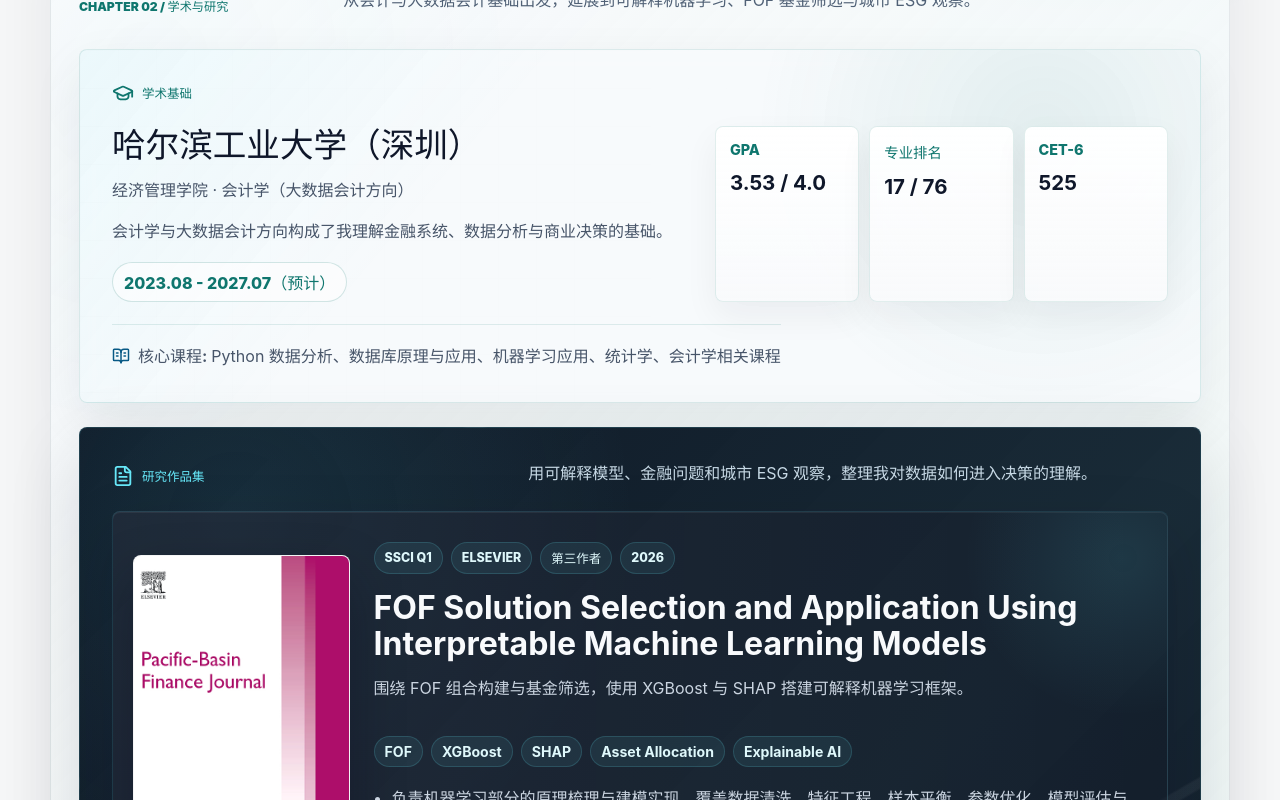
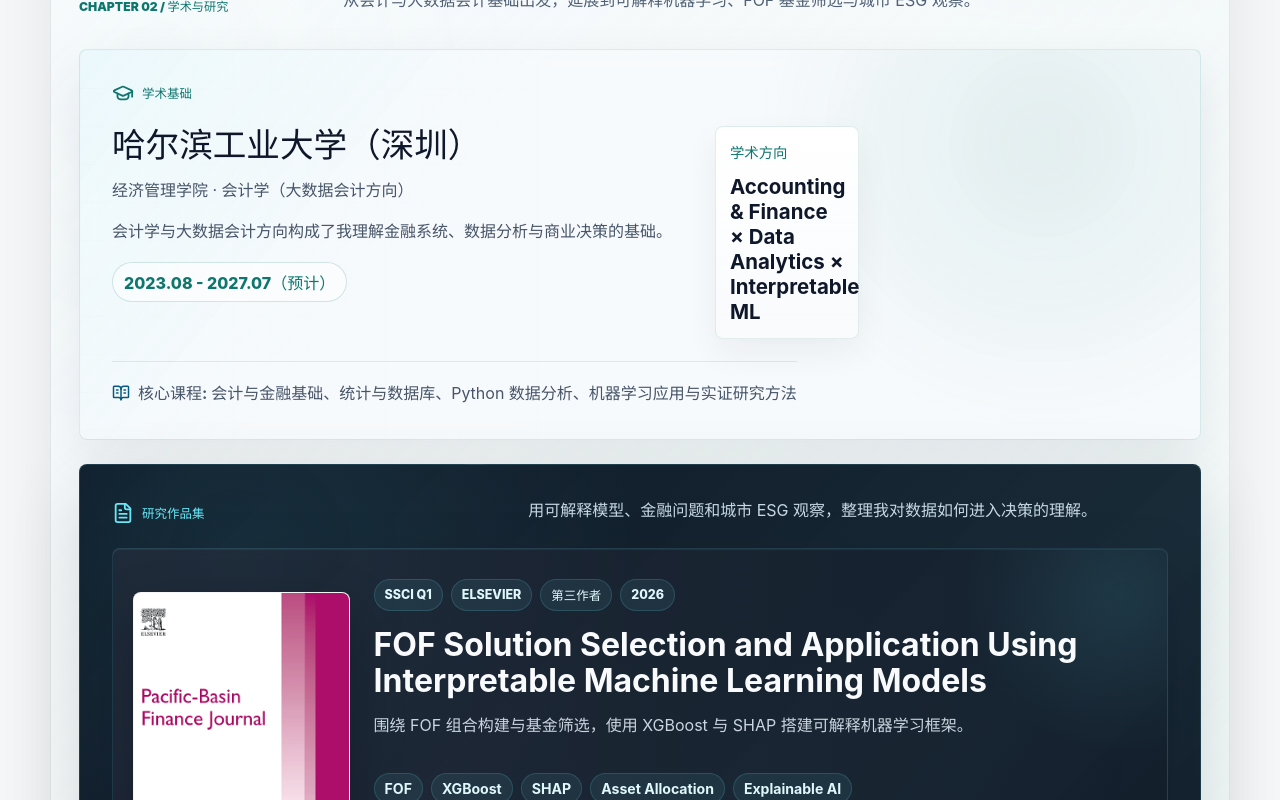
Before and after one commit to chenyingbinn/chenyingbinn.github.io, a React (Vite) app: page / in a window 1280 px wide. Shown: the part 980-1780 px from the top of the page. Built offline with nearby package versions, Linux system fonts and the light colour scheme.

Commit message:
Refine public portfolio profile

```diff
--- a/src/App.tsx
+++ b/src/App.tsx
@@ -279,6 +279,7 @@ function App() {
             </p>
             <span className="period">{text(profile.education.period, locale)}</span>
           </div>
+          {profile.education.facts.length > 0 && (
             <div className="fact-grid">
               {profile.education.facts.map((fact) => (
                 <div className="fact" key={fact.value}>
@@ -287,6 +288,7 @@ function App() {
                 </div>
               ))}
             </div>
+          )}
         </div>
         <p className="coursework">
           <BookOpenText size={18} />
--- a/src/profile.ts
+++ b/src/profile.ts
@@ -41,12 +41,12 @@ export const profile = {
   },
   email: "chenyingbinn@163.com",
   headline: {
-    zh: "金融科技、商业分析与大数据会计交叉方向的候选人",
-    en: "FinTech, business analytics, and data-driven accounting candidate",
+    zh: "连接金融流程、数据模型与商业判断的跨学科探索者",
+    en: "Exploring the intersection of finance workflows, data models, and business judgment",
   },
   intro: {
-    zh: "哈尔滨工业大学（深圳）会计学（大数据会计方向）本科生，关注机器学习在金融决策、资金风控与数据产品运营中的应用。拥有 SSCI 一区论文、ESG 书稿、跨境支付财务对账和数据交易平台运营经历。",
-    en: "B.B.A. candidate in Accounting with a Big Data Accounting focus at Harbin Institute of Technology, Shenzhen. I work across interpretable machine learning, financial decision-making, reconciliation workflows, and data product operations.",
+    zh: "我以会计与金融为基础，关注机器学习、数据分析与业务流程如何共同影响真实商业决策。当前经历横跨可解释机器学习研究、ESG 生态分析、跨境支付清结算与数据产品运营。",
+    en: "My work connects accounting and finance foundations with interpretable machine learning, ESG research, cross-border payment reconciliation, and data product operations. I am interested in how data models and business contexts jointly shape better decisions.",
   },
   interests: {
     zh: ["金融科技", "商业分析", "会计与金融交叉", "可解释机器学习"],
@@ -66,13 +66,14 @@ export const profile = {
       en: "Aug. 2023 - Jul. 2027 Expected",
     },
     facts: [
-      { label: { zh: "GPA", en: "GPA" }, value: "3.53 / 4.0" },
-      { label: { zh: "专业排名", en: "Ranking" }, value: "17 / 76" },
-      { label: { zh: "CET-6", en: "CET-6" }, value: "525" },
+      {
+        label: { zh: "学术方向", en: "Academic Focus" },
+        value: "Accounting & Finance × Data Analytics × Interpretable ML",
+      },
     ],
     coursework: {
-      zh: "Python 数据分析、数据库原理与应用、机器学习应用、统计学、会计学相关课程",
-      en: "Python Data Analysis, Database Principles and Applications, Machine Learning Applications, Statistics, Accounting-related Courses",
+      zh: "会计与金融基础、统计与数据库、Python 数据分析、机器学习应用与实证研究方法",
+      en: "Accounting and finance foundations, statistics and databases, Python-based data analysis, machine learning applications, and empirical research methods",
     },
   },
   metrics: [
@@ -302,7 +303,7 @@ export const profile = {
     },
     {
       name: { zh: "语言能力", en: "Languages" },
-      items: ["Mandarin Native", "English CET-6 525"],
+      items: ["Mandarin Native", "English academic reading & writing"],
     },
   ] satisfies SkillGroup[],
   honors: [
@@ -313,10 +314,6 @@ export const profile = {
     {
       zh: "“正大杯”市场调研大赛 · 省级二等奖",
       en: "Provincial Second Prize, Zhengda Cup Market Research Competition",
-    },
-    {
-      zh: "校级优秀学生 | 2024 - 2025 学年、校级二等奖学金",
-      en: "Outstanding Student, HIT Shenzhen, 2024-2025; University Second-class Scholarship",
     },
   ],
   notes: [
```
Lines whose indentation alone changed are shown as unchanged.
